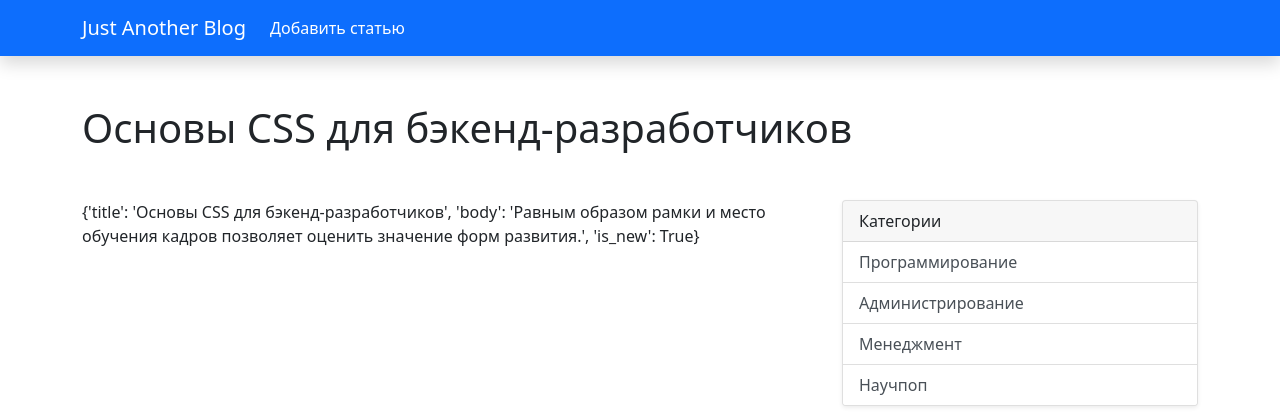
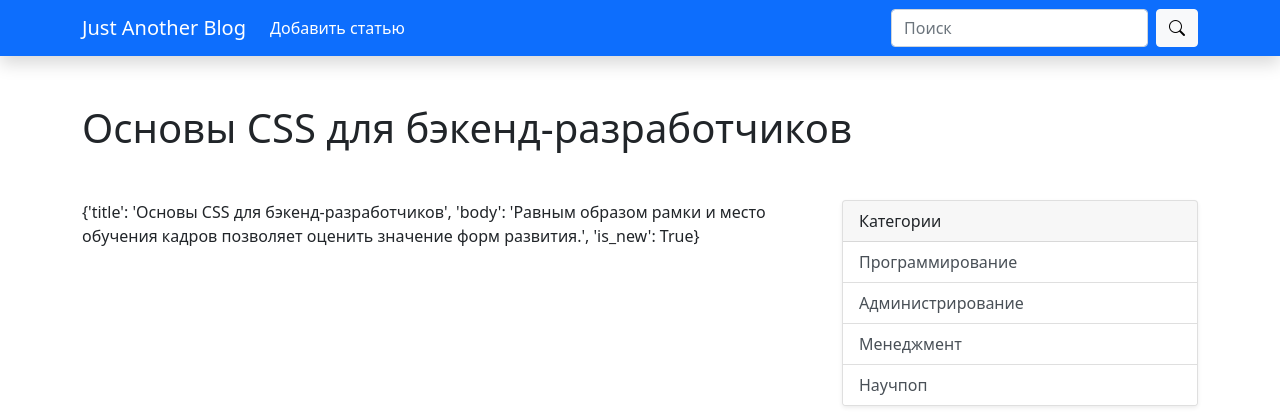
Before and after one commit to BakasaRus/AIP-Blog, a Flask app: page /articles/1 in a window 1280 px wide. Shown: the top 420 px of the page. Run offline with Flask 2, Linux system fonts and the light colour scheme; some libraries are stand-ins or nearby versions.

Commit message:
Add search in articles

```diff
--- a/app.py
+++ b/app.py
@@ -1,5 +1,5 @@
-from flask import Flask, render_template, abort
-from articles import articles
+from flask import Flask, render_template, abort, request
+from articles import articles, find_by_text
 
 app = Flask(__name__)
 
@@ -17,6 +17,12 @@ def get_article(article_id):
         abort(404)
 
 
+@app.route('/search')
+def search():
+    text = request.args['text']
+    return render_template('index.html', title='Just Another Blog', articles=find_by_text(text))
+
+
 @app.errorhandler(404)
 def not_found(error):
     return render_template('errors/404.html'), 404
--- a/articles.py
+++ b/articles.py
@@ -15,3 +15,15 @@ articles = {
         'is_new': False
     },
 }
+
+
+def find_by_text(text: str) -> dict:
+    result = {}
+    text = text.lower()
+    for article_id, article in articles.items():
+        in_body = text in article['body'].lower()
+        in_title = text in article['title'].lower()
+        if in_body or in_title:
+            result[article_id] = article
+
+    return result
--- a/templates/navbar.html
+++ b/templates/navbar.html
@@ -5,12 +5,18 @@
                 aria-controls="navbarNav" aria-expanded="false" aria-label="Toggle navigation">
             <span class="navbar-toggler-icon"></span>
         </button>
-        <div class="collapse navbar-collapse" id="navbarNav">
+        <div class="collapse navbar-collapse justify-content-between" id="navbarNav">
             <ul class="navbar-nav">
                 <li class="nav-item">
                     <a class="nav-link active" aria-current="page" href="#">Добавить статью</a>
                 </li>
             </ul>
+            <form class="d-flex" action="{{ url_for('search') }}">
+                <input name="text" class="form-control me-2" type="search" placeholder="Поиск" aria-label="Поиск">
+                <button class="btn btn-light" type="submit">
+                    <i class="bi-search"></i>
+                </button>
+            </form>
         </div>
     </div>
 </nav>
```
